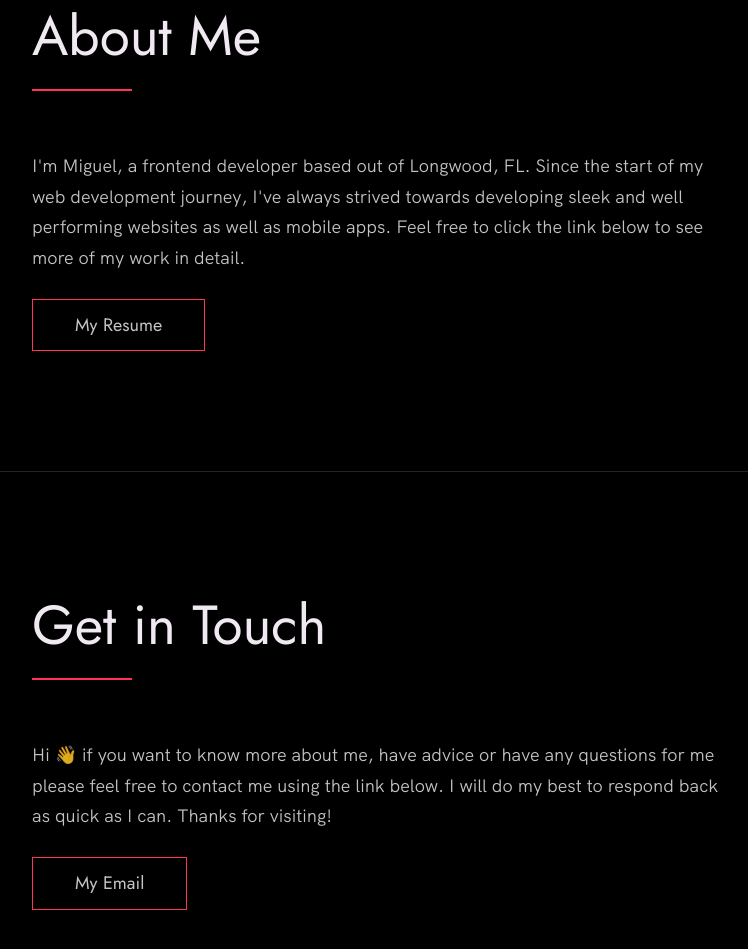
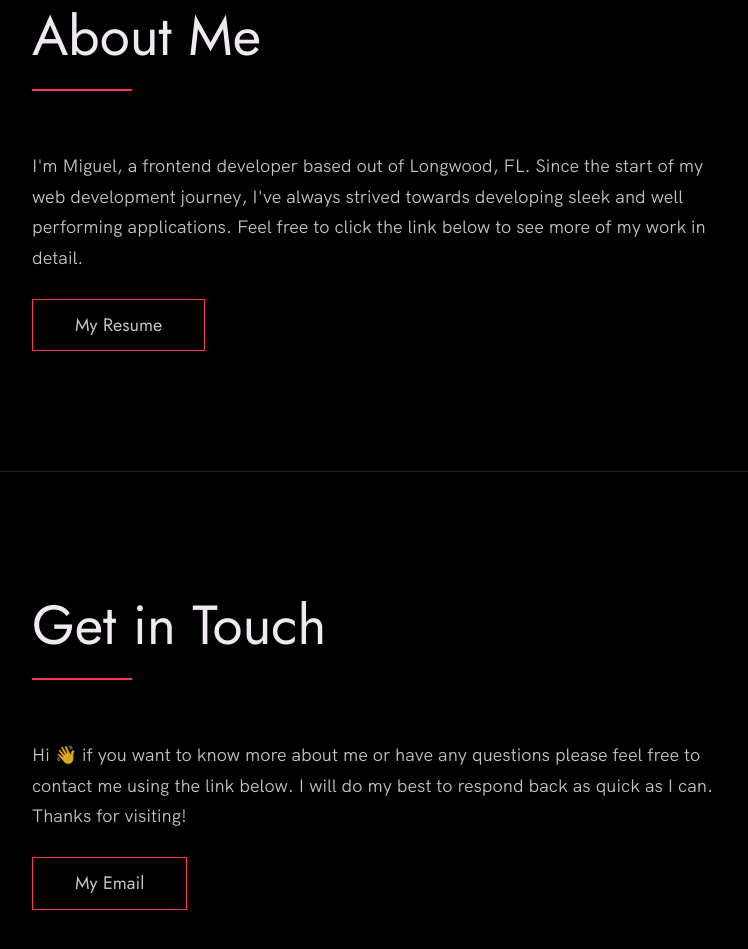
Before and after one commit to M1guelp/portfolio-website, a plain HTML site: page index.html in a window 1280 px wide. Shown: the part 2287-3236 px from the top of the page, without its empty margins (58-806 px from the left). Drawn offline with Linux system fonts and the light colour scheme.

Commit message:
index changes

```diff
--- a/index.html
+++ b/index.html
@@ -144,7 +144,7 @@
             <p>
               I'm Miguel, a frontend developer based out of Longwood, FL.
               Since the start of my web development journey, I've always strived towards
-              developing sleek and well performing websites as well as mobile apps. Feel free to
+              developing sleek and well performing applications. Feel free to
               click the link below to see more of my work in detail.
             </p>
             <!-- Provide a link to your resume -->
@@ -162,7 +162,7 @@
       <h2>Get in Touch</h2>
       <div class="contact__info">
         <p>
-          Hi 👋 if you want to know more about me, have advice or have any questions for me please
+          Hi 👋 if you want to know more about me or have any questions please
           feel free to contact me using the link below.
           I will do my best to respond back as quick as I can. Thanks for visiting!
         </p>
```
